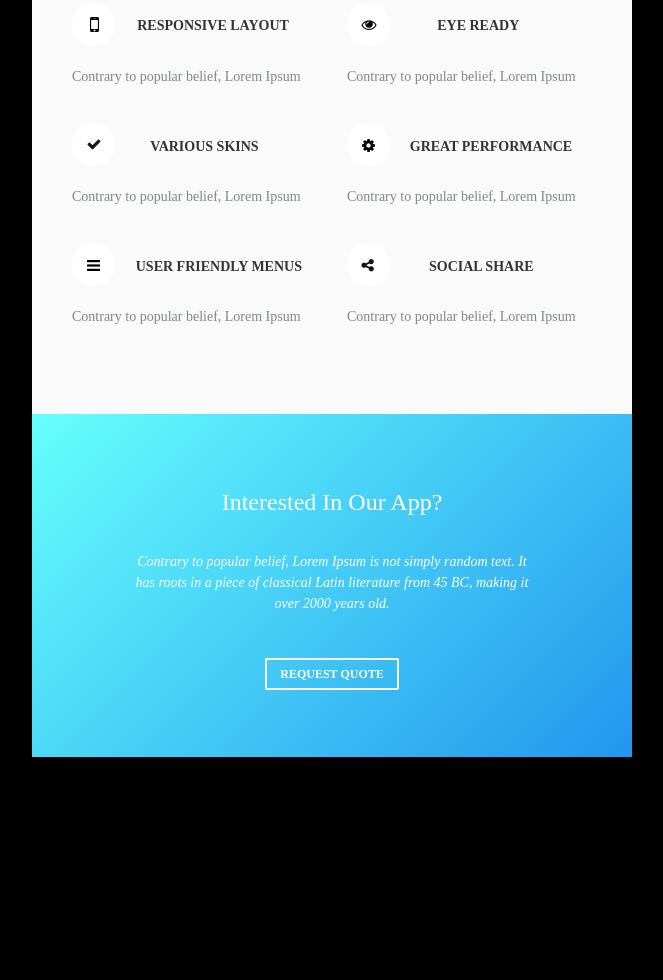
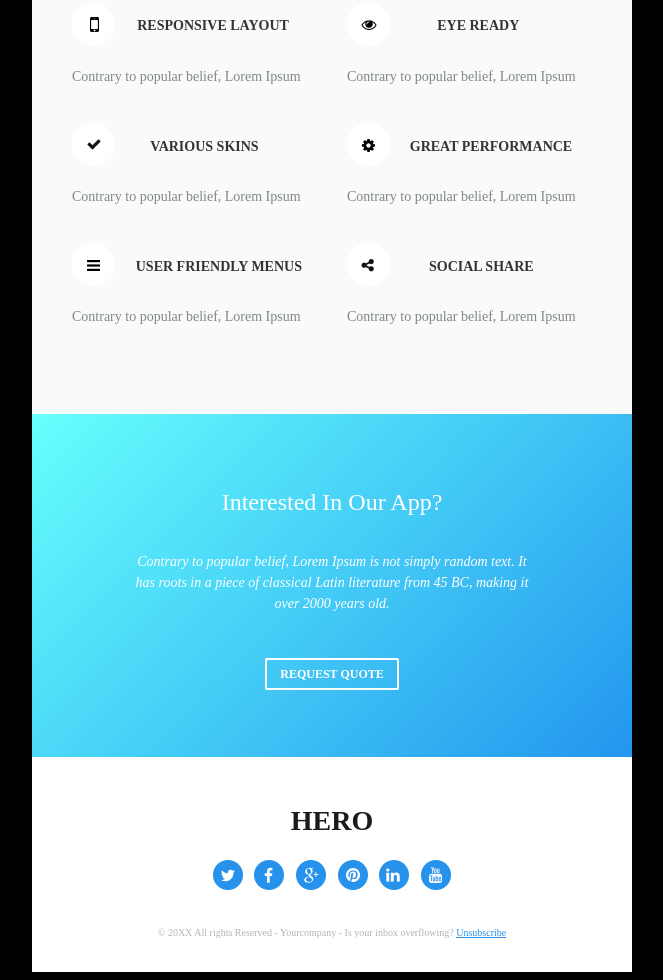
Before and after one commit to ELeonJohnson/smartwatch-email, a React app: page public/index.html in a window 1280 px wide. Shown: the part 2368-3348 px from the top of the page, without its empty margins (308-971 px from the left). Before the commit the page ends 3133 px from the top, so only its background shows below. Built offline with nearby package versions, Linux system fonts and the light colour scheme.

Commit message:
finished entire markup and styling for email smartwatch

```diff
--- a/public/index.html
+++ b/public/index.html
@@ -584,21 +584,58 @@
                           <a href="#" style="border-radius: 2px; border: 2px solid white; padding: 7px 13px; text-decoration: none; color: white; text-transform: uppercase; font-size: 12px; font-weight: 600;">request quote</a>
                         </td>
                       </tr>
+                    </table>
                   </td>
                 </tr>
             <!--End Of Interest Row -->
 
-            <!--Start Of Main Row -->
+            <!--Start Of Footer Row -->
                 <tr>
-                  <td></td>
+                  <td>
+                    <table class="header-left" width="100%" align="left" cellspacing="0"
+                      cellpadding="0" border="0" style= "padding: 25px 0 0; background: white;">
+                      <tr>
+                        <td align="center">
+                          <h2 style="font-family: 'Open Sans', sans-serif ,'HelveticaNeue-Light', Helvetica 'Neue Light',  Helvetica 'Neue', Helvetica, Arial, 'Lucida Grande', sans-serif; font-weight: 700; text-transform: uppercase; font-size: 28px; color: #1b1b1b">Hero</h2>
+                        </td>
+                      </tr>
+                      <tr>
+                        <td>
+                          <table class="header-left" width="250px" align="center" cellspacing="0"
+                            cellpadding="0" border="0" style= "">
+                            <tr>
+                              <td align="center">
+                                <img src="/img/twitter_icon.png">
+                              </td>
+                              <td align="center">
+                                <img src="/img/facebook_icon.png">
+                              </td>
+                              <td align="center">
+                                <img src="/img/google_icon.png">
+                              </td>
+                              <td align="center">
+                                <img src="/img/pinterest_icon.png">
+                              </td>
+                              <td align="center">
+                                <img src="/img/linkedin_icon.png">
+                              </td>
+                              <td align="center">
+                                <img src="/img/youtube_icon.png">
+                              </td>
+                            </tr>
+                          </table>
+                        </td>
+                        </tr>
+                        <tr align="center">
+                          <td>
+                            <p style="font-family: 'Open Sans', sans-serif ,'HelveticaNeue-Light', Helvetica 'Neue Light',  Helvetica 'Neue', Helvetica, Arial, 'Lucida Grande', sans-serif; background-color: white; color: #b4b4b4; font-weight: 400; line-height: 1.8; font-size: 10px; padding: 20px 0">&copy; 20XX All rights Reserved - Yourcompany - Is your inbox overflowing? <a style="color:#2792ec;" href="#">Unsubscribe</a></p>
+                          </td>
+                        </tr>
+                      </table>
+
+                  </td>
                 </tr>
-            <!--End Of Main Row -->
-
-            <!--Start Of Main Row -->
-                <tr>
-                  <td></td>
-                </tr>
-            <!--End Of Main Row -->
+            <!--End Of Footer Row -->
 
 
             </table>
```
